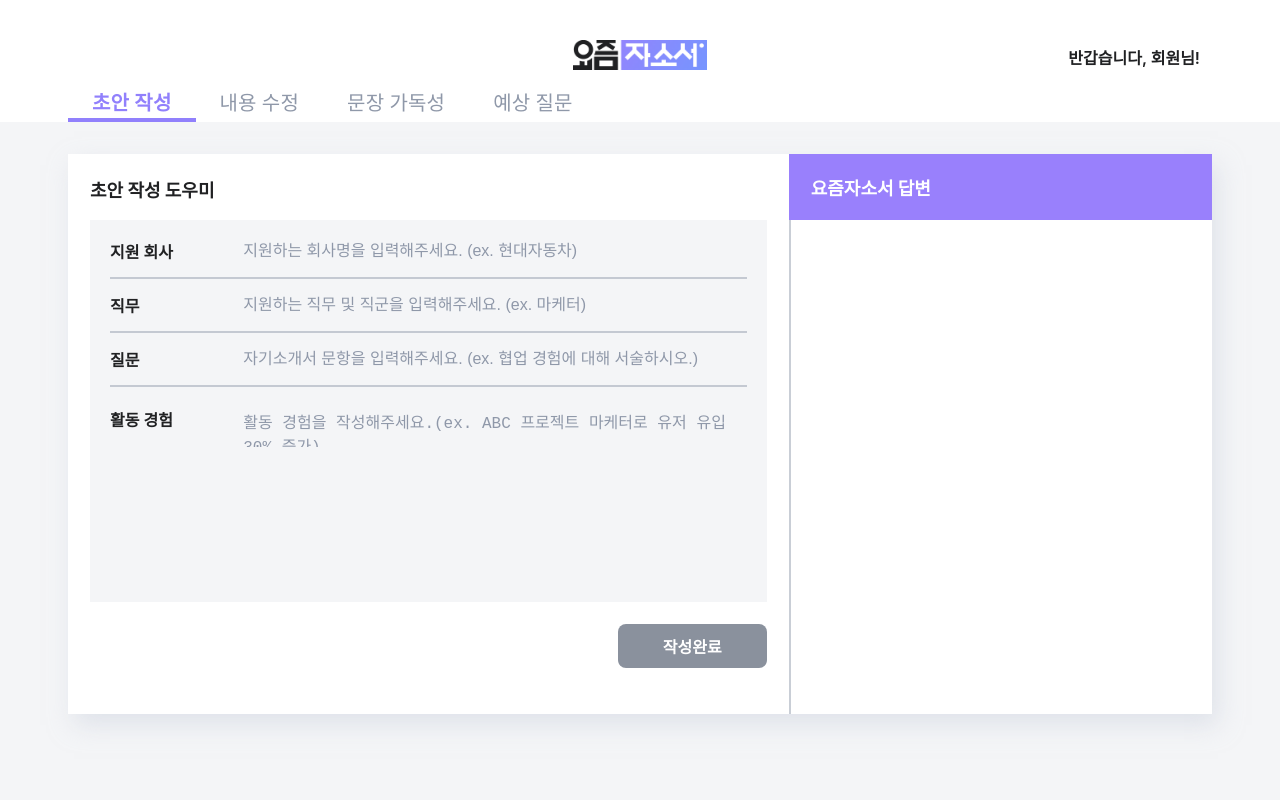
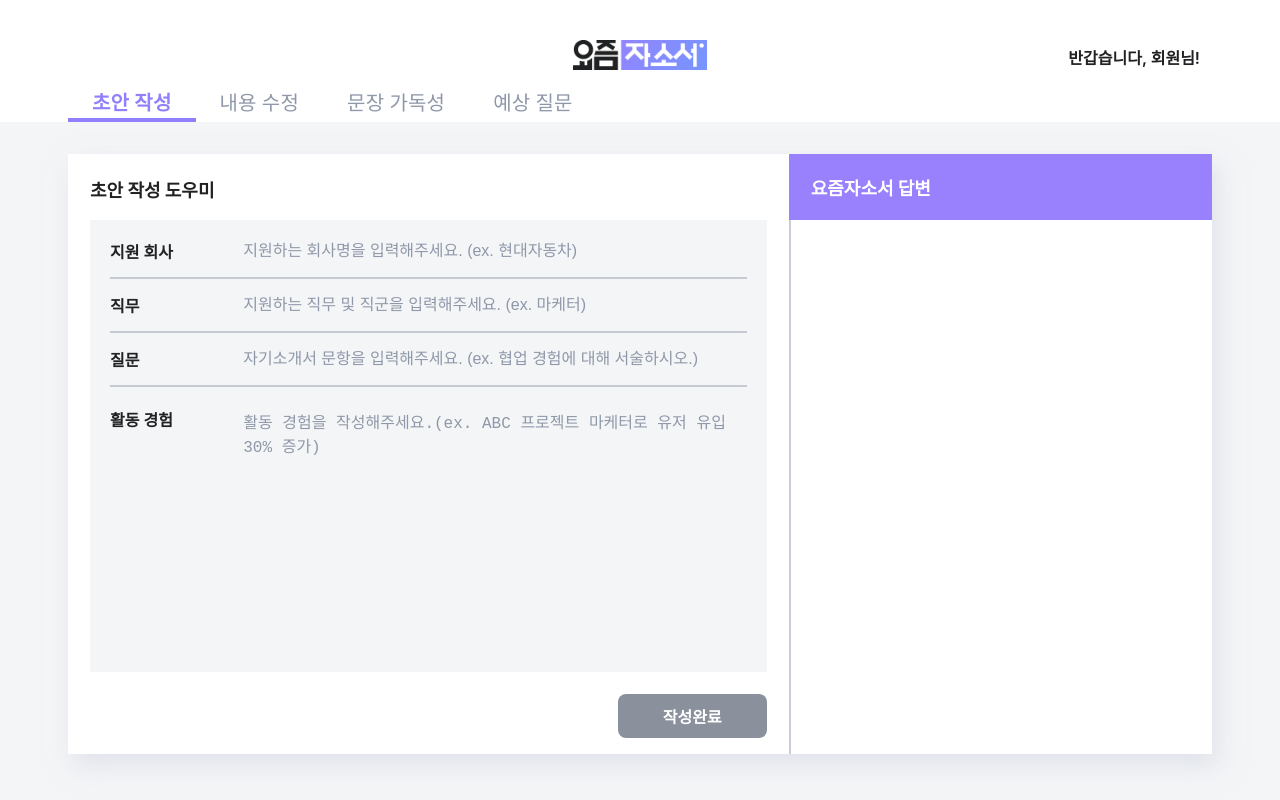
Before and after one commit to kyulee0103/recentJasoSeoFE, a React (Create React App) app: page /helper in a window 1280 px wide. Built offline with nearby package versions, Linux system fonts and the light colour scheme.

Commit message:
feat: 메인 기능 height 값 수정

```diff
--- a/src/Components/AnswerBox.tsx
+++ b/src/Components/AnswerBox.tsx
@@ -24,18 +24,18 @@ import Loading from '../assets/123243-white-loading-spinner.json'
 import Lottie from 'lottie-react'
 
 const Total = styled.div`
-    height: 70vh;
+    height: 75vh;
     background-color: #ffffff;
     box-shadow: 6px 11px 23px rgba(204, 209, 221, 0.5);
     display: flex;
 `
 const MyAnswer = styled.div`
     width: 63%;
-    height: 70vh;
+    height: 75vh;
 `
 const GptAnswer = styled.div`
     width: 37%;
-    height: 70vh;
+    height: 75vh;
 `
 const GptTop = styled.div`
     height: 22px;
@@ -55,7 +55,7 @@ const GptContents = styled.div`
     padding: 22px;
     border-left: 2px solid rgba(143, 152, 169, 0.48);
     flex: 1;
-    height: calc(70vh - 110px);
+    height: calc(75vh - 110px);
     overflow: scroll;
 `
 
@@ -74,13 +74,13 @@ const ContentsBox = styled.div`
     margin: 0px 22px;
     flex: 1;
     background-color: #f4f5f7;
-    height: calc(70vh - 198px);
+    height: calc(75vh - 168px);
     padding: 10px 20px;
 `
 
 const AnswerFooter = styled.div`
     display: flex;
-    margin: 22px;
+    margin: 22px 22px 0px 22px;
     justify-content: space-between;
     align-items: center;
 `
--- a/src/Components/First.tsx
+++ b/src/Components/First.tsx
@@ -28,6 +28,7 @@ const Total = styled.div`
     }
     textarea {
         resize: none;
+        height: 28vh;
         border: 0;
         background-color: #f4f5f7;
         width: 90%;
--- a/src/Components/Fourth.tsx
+++ b/src/Components/Fourth.tsx
@@ -10,7 +10,7 @@ const Total = styled.div`
         background-color: #f4f5f7;
         width: 100%;
         margin-top: 8px;
-        height: 41vh;
+        height: 50vh;
         font-size: 16px;
         &::placeholder {
             color: #8f98a9;
--- a/src/Components/Second.tsx
+++ b/src/Components/Second.tsx
@@ -32,7 +32,7 @@ const Total = styled.div`
         background-color: #f4f5f7;
         width: 100%;
         margin-top: 15px;
-        height: 20vh;
+        height: 35vh;
         font-size: 16px;
         &::placeholder {
             color: #8f98a9;
--- a/src/Components/Third.tsx
+++ b/src/Components/Third.tsx
@@ -10,7 +10,7 @@ const Total = styled.div`
         background-color: #f4f5f7;
         width: 100%;
         margin-top: 8px;
-        height: 41vh;
+        height: 50vh;
         font-size: 16px;
         &::placeholder {
             color: #8f98a9;
```
